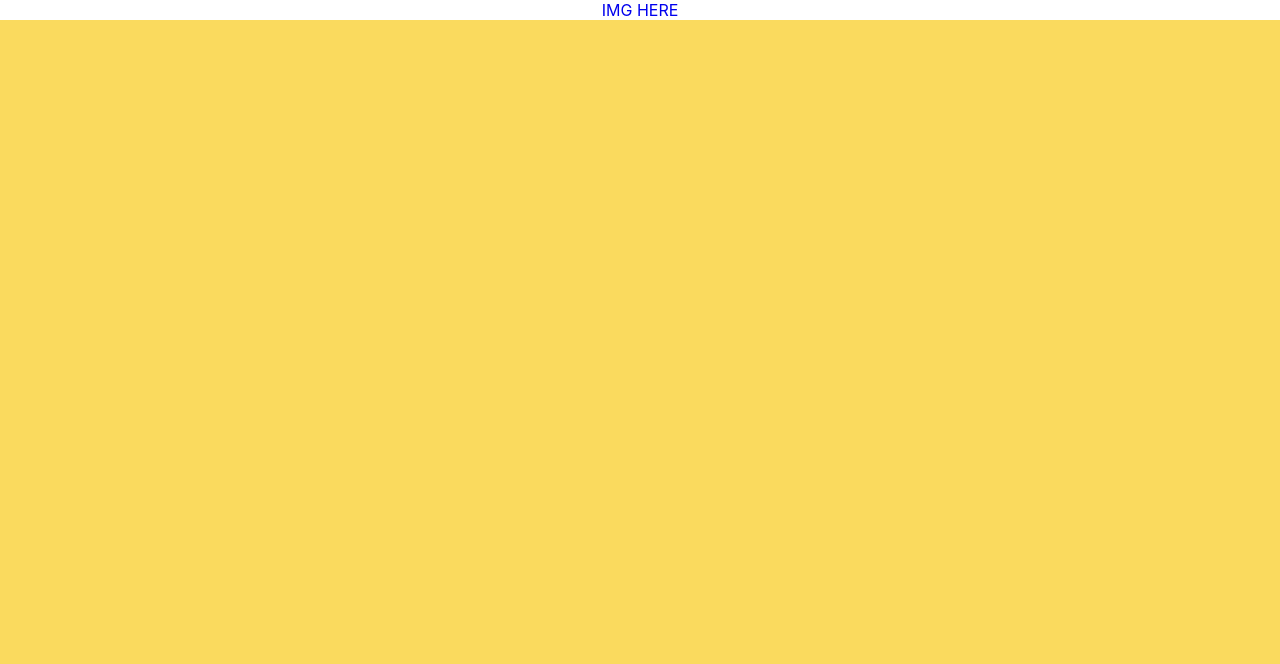
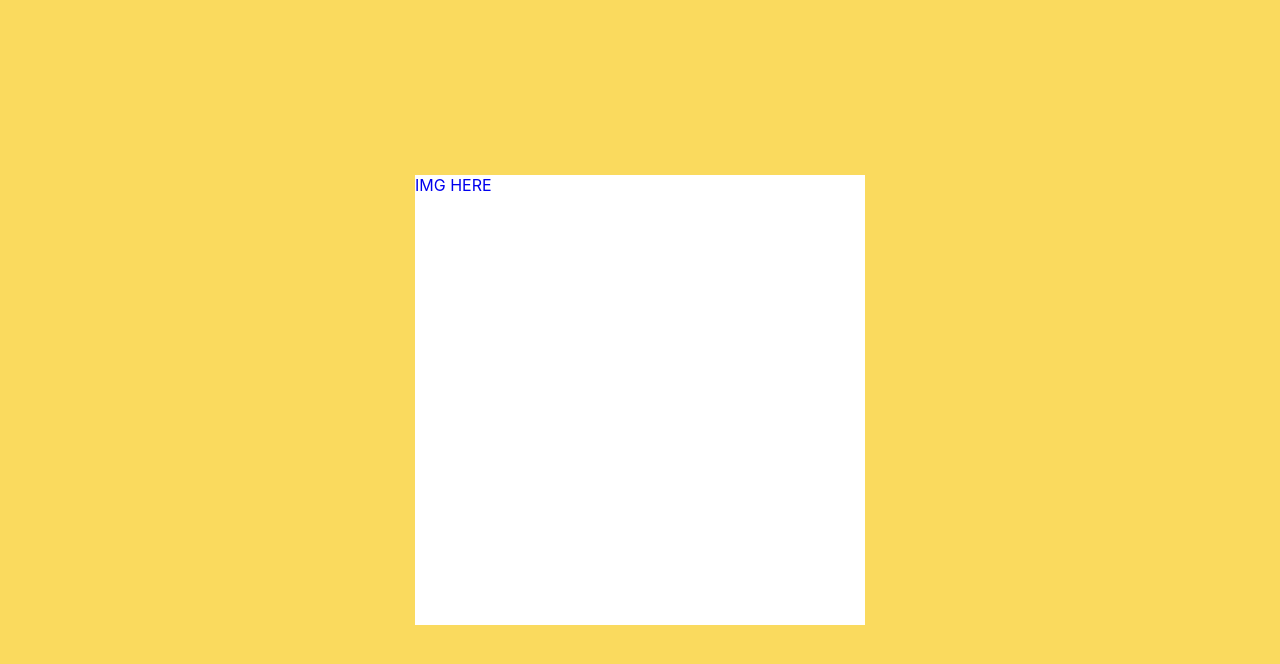
Before and after one commit to jadyhome/egsandpotat, a React (Create React App) app: page / in a window 1280 px wide. Shown: the top 664 px of the page. Built offline with nearby package versions, Linux system fonts and the light colour scheme.

Commit message:
edited landingpage css

```diff
--- a/src/styles/Main.css
+++ b/src/styles/Main.css
@@ -1,11 +1,12 @@
 .landingpage {
+  display: grid;
+  place-items: center;
   height: 100vh;
   background-color: #fada5e;
 }
 
 .oven {
-  display: flex;
-  justify-content: center;
-  align-self: center;
+  height: 450px;
+  width: 450px;
   background-color: #fff;
 }
```
